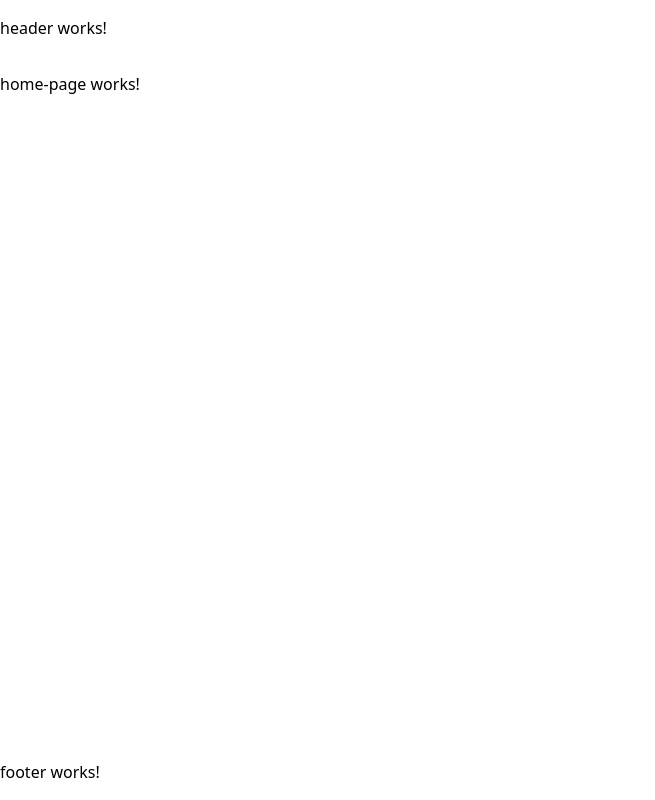
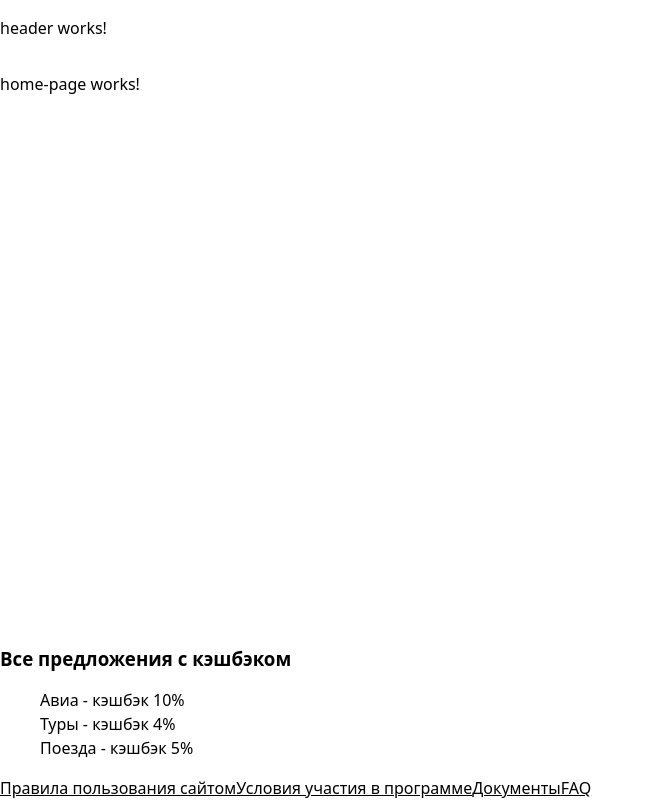
Before and after one commit to Fafnur/buy-and-fly, an Angular app: page / in a window 1280 px wide. Shown: the whole page, without its empty margins (0-655 px from the left). Built offline with nearby package versions, Linux system fonts and the light colour scheme.

Commit message:
[ui][layout][footer] Adding base markup

```diff
--- a/src/app/ui/layout/footer/footer.component.html
+++ b/src/app/ui/layout/footer/footer.component.html
@@ -1 +1,12 @@
-<p>footer works!</p>
+<h3>Все предложения с кэшбэком</h3>
+<ul role="list">
+  <li>Авиа - кэшбэк 10%</li>
+  <li>Туры - кэшбэк 4%</li>
+  <li>Поезда - кэшбэк 5%</li>
+</ul>
+<nav>
+  <a routerLink="/">Правила пользования сайтом</a>
+  <a routerLink="/">Условия участия в программе</a>
+  <a routerLink="/">Документы</a>
+  <a routerLink="/">FAQ</a>
+</nav>
```
Also changed, not shown: src/app/ui/layout/footer/footer.component.ts (+4 -5 lines).
